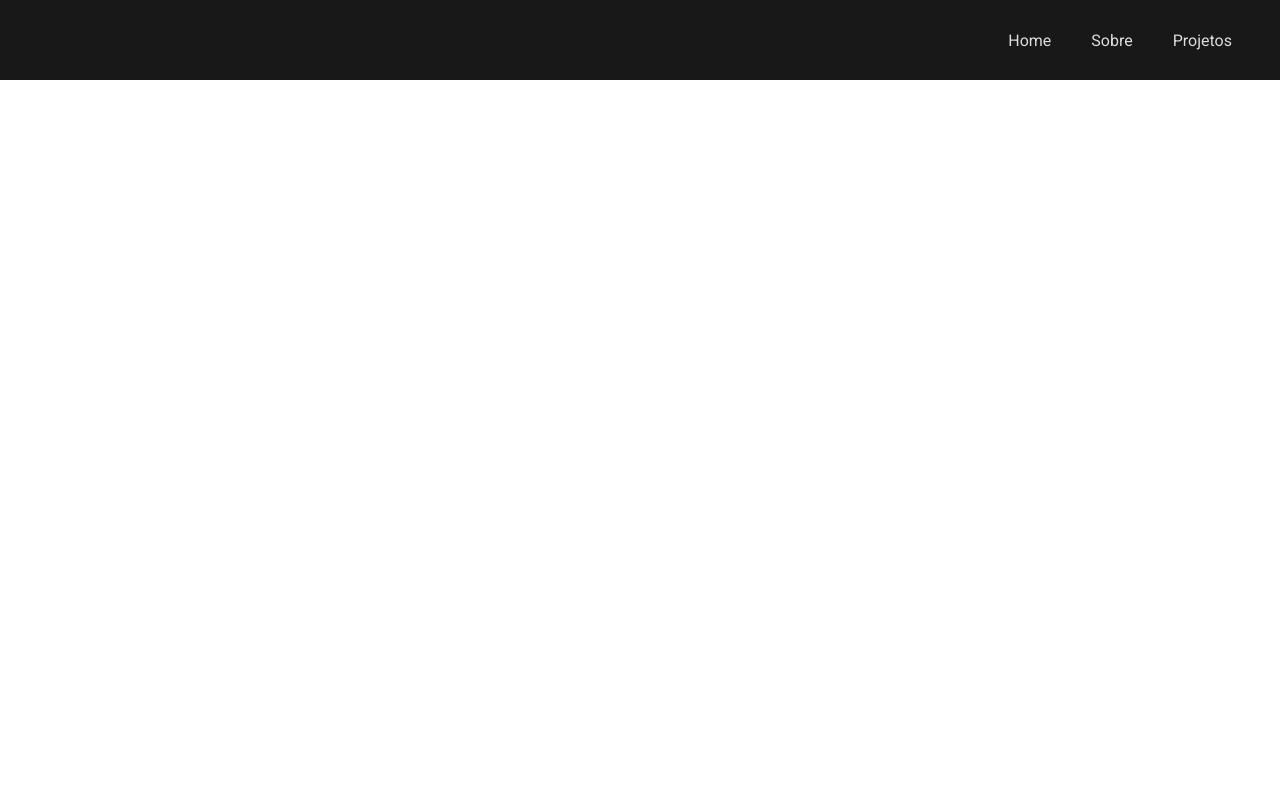
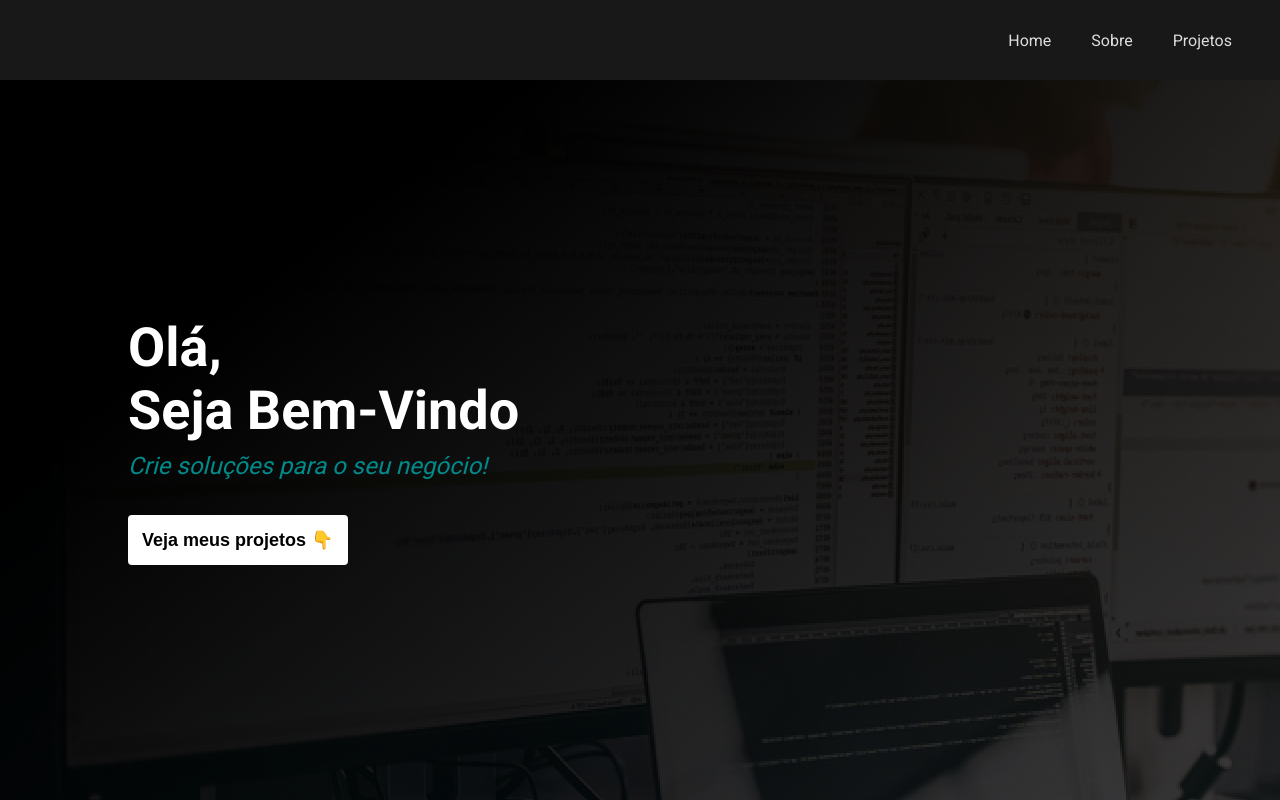
Before and after one commit to KamillaPBorges/PortifolioCursoHTMLCSS, a plain HTML site: page portfolio_curso/index.html in a window 1280 px wide. Drawn offline with Linux system fonts and the light colour scheme.

Commit message:
Adicionei a main no codigo

```diff
--- a/portfolio/index.html
+++ b/portfolio_curso/index.html
@@ -28,5 +28,19 @@
     </ul>
   </nav>
   <!--Final Header-->
+
+  <!--Inicio Main-->
+  <section class="main"> <!--é como se fosse uma div, um espaço em branco-->
+    <div>
+      <h1>Olá, <br> Seja Bem-Vindo</h1>
+      <p>Crie soluções para o seu negócio!</p>
+      <a href="#">
+        <button class="call-to-action">
+          Veja meus projetos 👇
+        </button>
+      </a>
+    </div>
+  </section>
+  <!--Fim da Main-->
 </body>
 </html>
--- a/portfolio/styles.css
+++ b/portfolio_curso/styles.css
@@ -33,3 +33,39 @@ body{
   color: #FFFFFF;
 }
 /*Fim Header*/
+/*Inicio main*/
+.main{
+  width: 100%;
+  background-color: #000;
+  height: calc(100vh - 80px); /*Calculo*/
+  background-image: url("images/programador.png");
+  display: flex;
+  align-items: center;
+  padding-left: 10%;
+}
+
+.main h1{
+  color: #FFFFFF;
+  font-size: 54px;
+}
+.main p{
+  font-size: 24px;
+  font-style: italic;
+  color: darkcyan;
+  margin-top: 10px;
+  margin-bottom: 35px;
+}
+.call-to-action{
+  cursor: pointer;
+  background-color: #FFFFFF;
+  border: 0;
+  padding: 14px;
+  border-radius: 4px;
+  font-size: 18px;
+  font-weight: bold;
+}
+.main a{
+  text-decoration: none;
+  color: #181818
+}
+/*Fim da main*/
```
Also changed, not shown: portfolio_curso/images/foto-pc.png (added), portfolio_curso/images/programador.png (added), portfolio_curso/images/projeto1.png (added), portfolio_curso/images/projeto2.png (added), portfolio_curso/images/projeto3.png (added).
